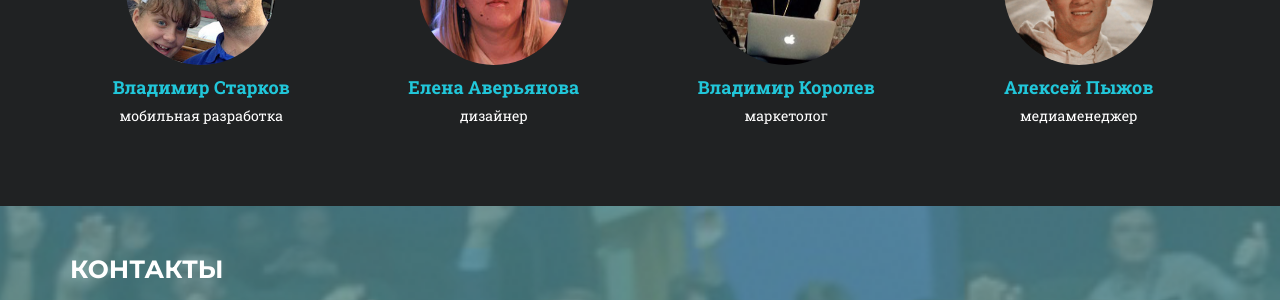
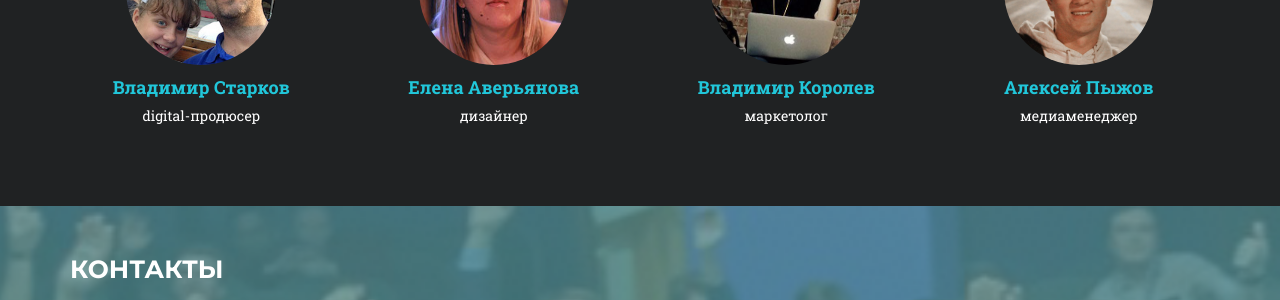
Before and after one commit to youcon/youcon.github.io, a Jekyll site: the page built from index.html, in a window 1280 px wide and 900 px high, scrolled down 5601 px. Shown: the part 154-454 px from the top of the window. Built offline with Jekyll 4.4.1, drawn with Linux system fonts in a browser that asks for light colours; nearby versions of some CDN libraries; some web fonts are replaced.

Commit message:
правильно написал чем занимаюсь
digital-продюсер

```diff
--- a/_data/orgs.yml
+++ b/_data/orgs.yml
@@ -16,7 +16,7 @@
   link: "https://vk.com/madef"
 - name: "Владимир Старков"
   photo: "static/images/orgs/vst.jpg"
-  bio: "мобильная разработка"
+  bio: "digital-продюсер"
   link: "https://vk.com/v_starkov"
 - name: "Елена Аверьянова"
   photo: "static/images/orgs/eav.jpg"
```
